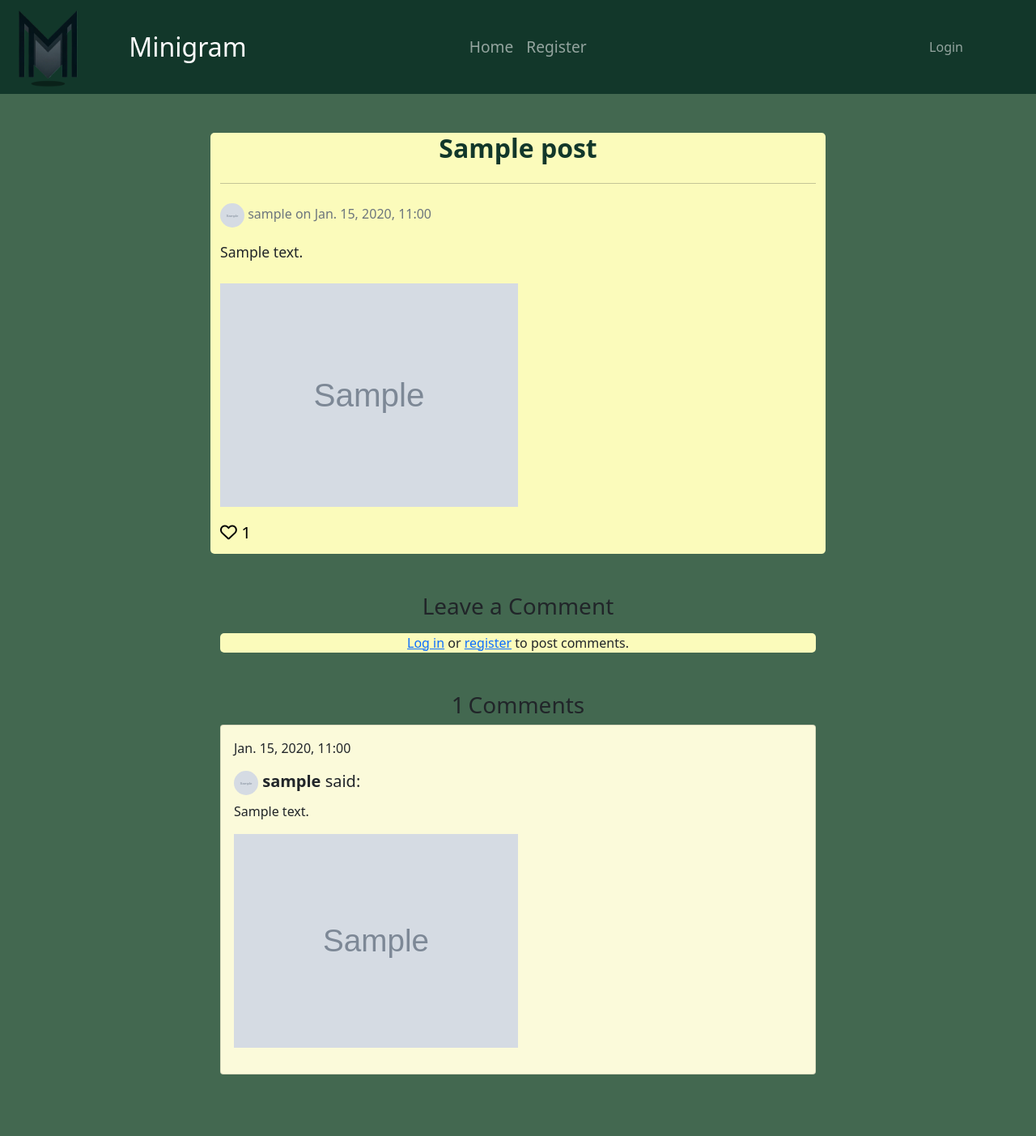
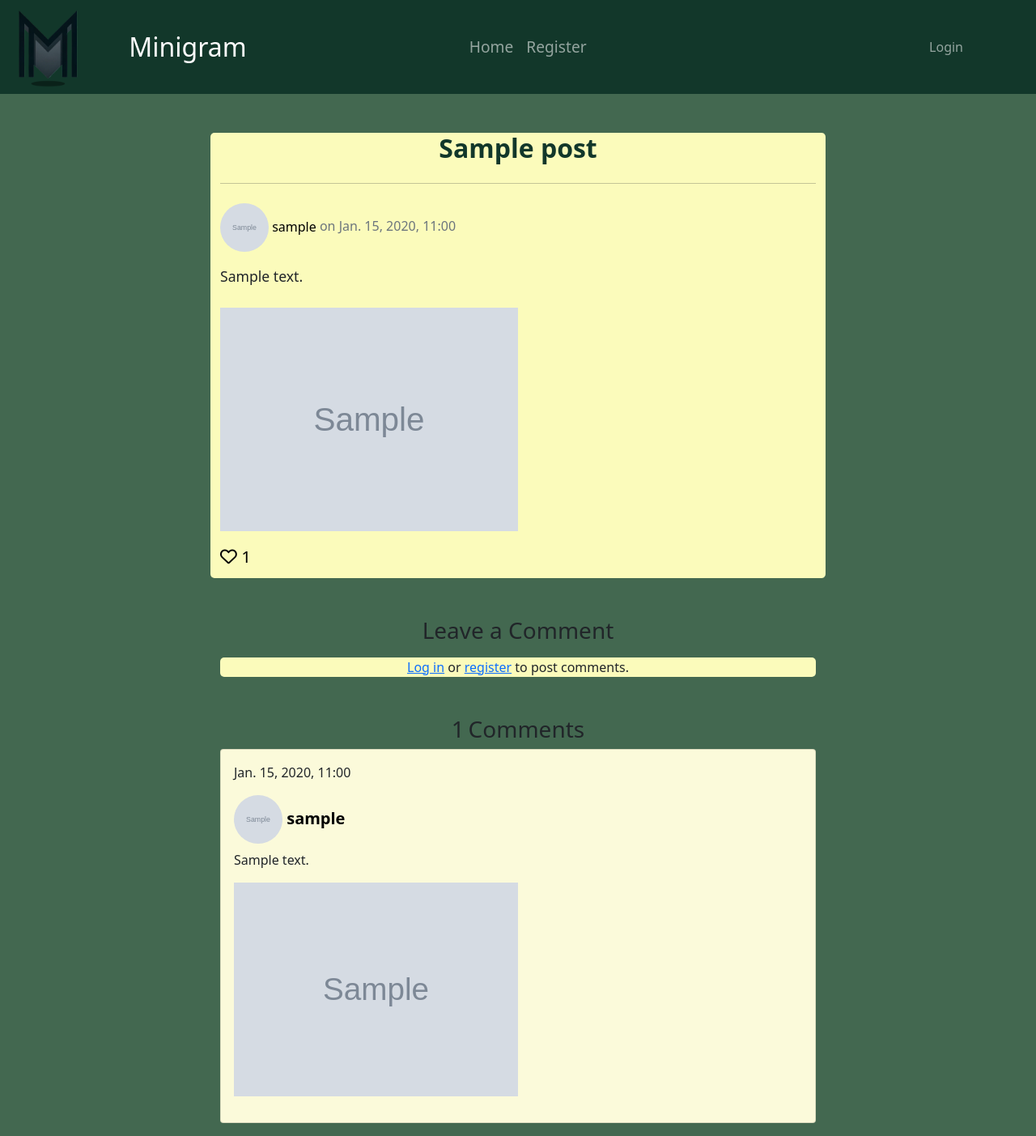
Before and after one commit to themane04/django, a Django app: page /post/1 in a window 1280 px wide. Shown: the whole page at 81% size. Before the commit the page ends 1327 px from the top, so only its background shows below. Run offline with Django 5.2, Linux system fonts and the light colour scheme; tables that the repository leaves empty hold one stand-in row (values such as "Sample post"); grey boxes marked "Sample" are stand-in pictures; some libraries are stand-ins or nearby versions.

Commit message:
all around design improvements

```diff
--- a/blog/forms.py
+++ b/blog/forms.py
@@ -23,6 +23,8 @@ class UserRegisterForm(UserCreationForm):
 
     def clean_username(self):
         username = self.cleaned_data.get("username")
+        if len(username) > 20 or len(username) < 5:
+            raise ValidationError("Username must be between 5 and 20 characters.")
         if User.objects.filter(username=username).exclude(id=self.instance.id).exists():
             raise ValidationError("A user with that username already exists.")
         return username
@@ -62,6 +64,8 @@ class UserUpdateForm(forms.ModelForm):
 
     def clean_username(self):
         username = self.cleaned_data.get("username")
+        if len(username) > 15 or len(username) < 2:
+            raise ValidationError("Username must be between 2 and 15 characters.")
         if User.objects.filter(username=username).exclude(id=self.instance.id).exists():
             raise ValidationError("A user with that username already exists.")
         return username
--- a/blog/models.py
+++ b/blog/models.py
@@ -19,7 +19,7 @@ class Post(models.Model):
 
     # This method helped to post comments with images
     def get_absolute_url(self):
-        return reverse('post_detail', kwargs={'post_id': self.pk})
+        return reverse('post-detail', kwargs={'post_id': self.pk})
 
 
 # A model for the comments that will be created by the users
--- a/blog/views.py
+++ b/blog/views.py
@@ -54,13 +54,12 @@ def user_public_profile(request, username):
     return render(request, 'user_public_profile.html', {'profile_user': user_profile.user, 'posts': posts})
 
 
-
 # function that marks a notification as read
 def mark_notification_read(request, notification_id):
     notification = get_object_or_404(Notification, pk=notification_id, receiver=request.user)
     notification.is_read = True
     notification.save()
-    return redirect('post_detail', post_id=notification.post.id)
+    return redirect('post-detail', post_id=notification.post.id)
 
 
 # function that clears all notifications
@@ -207,7 +206,7 @@ class PostDetailView(DetailView):
             new_comment.post = post
             new_comment.author = request.user
             new_comment.save()
-            return redirect('post_detail', post_id=post.id)
+            return redirect('post-detail', post_id=post.id)
         return self.get(request, *args, **kwargs)
 
 
@@ -219,7 +218,7 @@ class CommentDeleteView(LoginRequiredMixin, View):
             if hasattr(comment, 'image') and comment.image:
                 comment.image.delete()
             comment.delete()
-            return redirect('post_detail', post_id=comment.post.id)
+            return redirect('post-detail', post_id=comment.post.id)
         else:
             return HttpResponseForbidden('You do not have permission to delete this comment.')
 
@@ -237,16 +236,24 @@ class EditProfileView(LoginRequiredMixin, View):
     def post(self, request, *args, **kwargs):
         user_form = UserUpdateForm(request.POST, instance=request.user)
         profile_form = ProfileUpdateForm(request.POST, request.FILES, instance=request.user.profile)
+
         if user_form.is_valid() and profile_form.is_valid():
-            user_form.save()
-            profile_form.save()
-            messages.success(request, 'Your profile has been updated!')
+            # Check if there are changes in the forms
+            user_changed = user_form.has_changed()
+            profile_changed = profile_form.has_changed()
 
-            # Re-authenticate the user to update session information if necessary
-            updated_user = authenticate(username=user_form.cleaned_data['username'], password=request.user.password)
-            if updated_user:
-                auth_login(request, updated_user)
-            return redirect('edit_profile')
+            if user_changed or profile_changed:
+                user_form.save()
+                profile_form.save()
+                messages.success(request, 'Your profile has been updated!')
+
+                # Optionally re-authenticate or update the session, if needed
+                # This section may need adjustment as per your authentication flow
+
+                return redirect('edit_profile')
+            else:
+                messages.info(request, 'No changes were made to your profile.')
+
         return render(request, 'users/profile_information.html', {
             'user_form': user_form,
             'profile_form': profile_form,
--- a/templates/index.html
+++ b/templates/index.html
@@ -20,10 +20,10 @@
 {% block content %}{% endblock %}
 
 <!-- Bootstrap JS and Popper.js -->
+<script src="https://code.jquery.com/jquery-3.6.0.min.js"></script>
 <script src="https://cdn.jsdelivr.net/npm/bootstrap@5.0.2/dist/js/bootstrap.bundle.min.js"
         integrity="sha384-MrcW6ZMFYlzcLA8Nl+NtUVF0sA7MsXsP1UyJoMp4YLEuNSfAP+JcXn/tWtIaxVXM"
         crossorigin="anonymous"></script>
-<script src="https://code.jquery.com/jquery-3.6.0.min.js"></script>
 
 <style>
 
@@ -61,6 +61,14 @@
     .non-selectable {
         pointer-events: none;
         color: black;
+    }
+
+    .rounded-circle {
+        width: 60px;
+        height: 60px;
+        border-radius: 50%;
+        vertical-align: middle;
+        object-fit: cover;
     }
 
 
--- a/templates/navbar.html
+++ b/templates/navbar.html
@@ -73,8 +73,7 @@
                                                 <div class="me-3">
                                                     {% if notification.sender.profile.profile_pic %}
                                                         <img src="{{ notification.sender.profile.profile_pic.url }}"
-                                                             class="rounded-circle" alt="Profile Picture"
-                                                             style="width: 50px; height: 50px;">
+                                                             class="rounded-circle" alt="Profile Picture">
                                                     {% else %}
                                                         <div class="icon-circle bg-primary">
                                                             <i class="fas fa-user text-white"></i>
@@ -109,12 +108,10 @@
                         <a class="nav-link" href="#" id="navbarDropdownMenuLink" role="button" data-bs-toggle="dropdown"
                            aria-expanded="false" title="{{ user.username }}">
                             {% if user.profile.profile_pic %}
-                                <img class="rounded-circle" src="{{ user.profile.profile_pic.url }}" alt="Profile Image"
-                                     style="width: 50px; height: 50px; object-fit: cover; border-radius: 20%; margin-right: 10px;">
+                                <img class="rounded-circle" src="{{ user.profile.profile_pic.url }}" alt="Profile Image">
                             {% else %}
-                                <img src="{% static '/images/default_profile_picture.png' %}"
-                                     alt="Default Profile Image"
-                                     style="width: 20px; height: 20px; border-radius: 50%; margin-right: 5px;">
+                                <img class="rounded-circle" src="{% static '/images/default_profile_picture.png' %}"
+                                     alt="Default Profile Image">
                             {% endif %}
                         </a>
                         <ul class="dropdown-menu" aria-labelledby="navbarDropdownMenuLink">
--- a/templates/user_public_profile.html
+++ b/templates/user_public_profile.html
@@ -9,11 +9,11 @@
                     {% if profile_user.profile.profile_pic %}
                         <img src="{{ profile_user.profile.profile_pic.url }}" class="rounded-circle mr-3"
                              alt="{{ profile_user.username }}'s Profile Picture"
-                             style="width: 150px; height: 150px; object-fit: cover;">
+                             style="width: 150px; height: 150px;">
                     {% else %}
                         <img src="{% static 'default_profile_pic.png' %}" class="rounded-circle mr-3"
                              alt="Default Profile Picture"
-                             style="width: 150px; height: 150px; object-fit: cover;">
+                             style="width: 150px; height: 150px;">
                     {% endif %}
                     <div style="padding-left: 2%; max-width: 40%">
                         <h1 class="mb-0">{{ profile_user.username }}</h1>
--- a/templates/users/post_detail.html
+++ b/templates/users/post_detail.html
@@ -12,13 +12,18 @@
                 <!-- Author with Styling -->
                 <p class="font-italic text-muted">
                     {% if post.author.profile.profile_pic %}
-                        <img src="{{ post.author.profile.profile_pic.url }}" alt="{{ post.author.username }}"
-                             style="width: 30px; height: 30px; border-radius: 50%; vertical-align: middle;">
-                        {{ post.author.username }}
+                        <a style="text-decoration: none; color: black"
+                           href="{% url 'user_public_profile' username=post.author.username %}">
+                            <img class="rounded-circle" src="{{ post.author.profile.profile_pic.url }}"
+                                 alt="{{ post.author.username }}">
+                            {{ post.author.username }}
+                        </a>
                     {% else %}
-                        <img src="{% static 'images/default_profile_picture.png' %}" alt="Default profile picture"
-                             style="width: 30px; height: 30px; border-radius: 50%; vertical-align: middle;">
-                        {{ post.author.username }}
+                        <a href="{% url 'user_public_profile' username=post.author.username %}">
+                            <img class="rounded-circle" src="{% static 'images/default_profile_picture.png' %}"
+                                 alt="Default profile picture">
+                            {{ post.author.username }}
+                        </a>
                     {% endif %}
                     on {{ post.created_at|date:"N j, Y, H:i" }}
                 </p>
@@ -109,23 +114,25 @@
 
 
                 <!-- Comments Heading -->
-                <h3 class="text-center mt-5"><span style="margin-right: 0.3rem">{{ post.comments.count }}</span>Comments</h3>
+                <h3 class="text-center mt-5"><span style="margin-right: 0.3rem">{{ post.comments.count }}</span>Comments
+                </h3>
                 <div class="mb-3">
                     {% for comment in comments %}
                         <div class="card mb-2" style="background-color: #FBFADA">
                             <div class="card-body">
                                 <p>{{ comment.created_at|date:"N j, Y, H:i" }}</p>
                                 <h5 class="card-title">
-                                    {% if comment.author.profile.profile_pic %}
-                                        <img src="{{ comment.author.profile.profile_pic.url }}"
-                                             alt="{{ comment.author.username }}"
-                                             style="width: 30px; height: 30px; border-radius: 50%;">
-                                    {% else %}
-                                        <img src="{% static 'images/default_profile_picture.png' %}"
-                                             alt="Default profile picture"
-                                             style="width: 30px; height: 30px; border-radius: 50%;">
-                                    {% endif %}
-                                    <strong>{{ comment.author.username }}</strong> said:
+                                    <a class="text-decoration-none" style="color: black"
+                                       href="{% url 'user_public_profile' username=comment.author.username %}">
+                                        {% if comment.author.profile.profile_pic %}
+                                            <img class="rounded-circle" src="{{ comment.author.profile.profile_pic.url }}"
+                                                 alt="{{ comment.author.username }}">
+                                        {% else %}
+                                            <img class="rounded-circle" src="{% static 'images/default_profile_picture.png' %}"
+                                                 alt="Default profile picture">
+                                        {% endif %}
+                                        <strong>{{ comment.author.username }}</strong>
+                                    </a>
                                 </h5>
                                 <div class="mb-3">
                                     <p class="card-text">{{ comment.content }}</p>
--- a/templates/users/user_notifications.html
+++ b/templates/users/user_notifications.html
@@ -13,8 +13,7 @@
                     <div class="me-3">
                         {% if notification.sender.profile.profile_pic %}
                             <img src="{{ notification.sender.profile.profile_pic.url }}"
-                                 class="rounded-circle" alt="Profile Picture"
-                                 style="width: 50px; height: 50px;">
+                                 class="rounded-circle" alt="Profile Picture">
                         {% else %}
                             <div class="icon-circle bg-primary">
                                 <i class="fas fa-user text-white"></i>
```
Also changed, not shown: templates/home.html (+9 -9 lines), templates/users/profile_information.html (+17 -3 lines).
